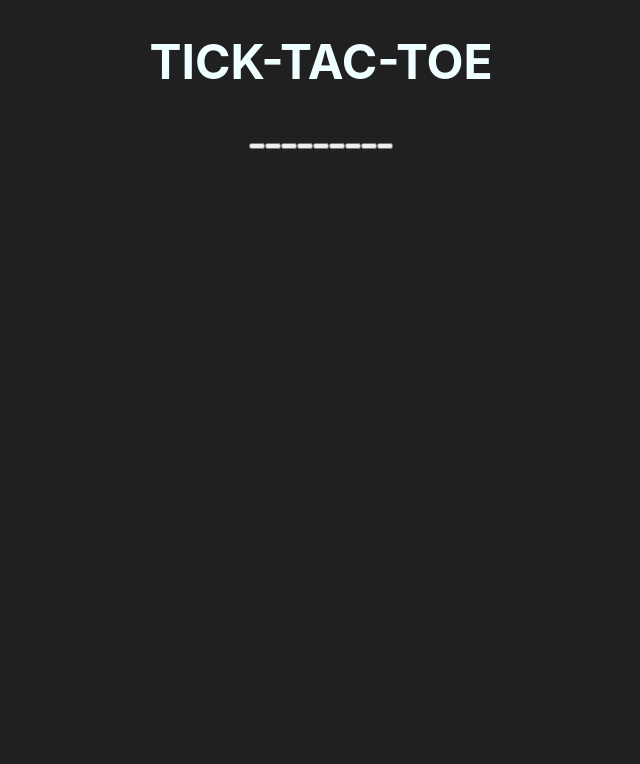
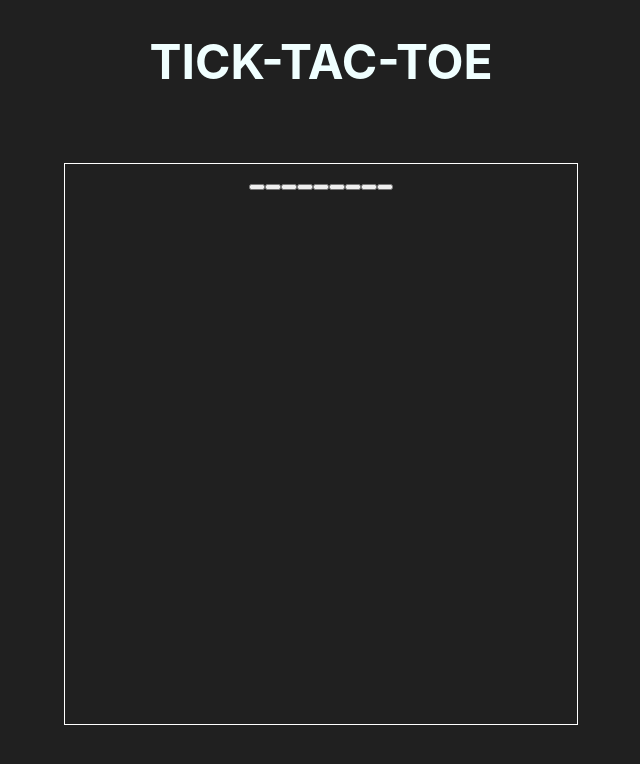
Before and after one commit to AKHIL-GIREESH/AI-ML, a React (Create React App) app in the folder General-AI/TickTacToe/ui/: page / in a window 1280 px wide. Shown: the top 764 px of the page, without its empty margins (319-959 px from the left). Built offline with nearby package versions, Linux system fonts and the light colour scheme.

Commit message:
Tic Tac Toe

```diff
--- a/General-AI/TickTacToe/ui/src/App.css
+++ b/General-AI/TickTacToe/ui/src/App.css
@@ -1,5 +1,9 @@
 .App {
   text-align: center;
+  display: flex;
+  flex-direction: column;
+  justify-content: center;
+  align-items: center;
 }
 
 .App-logo {
@@ -42,3 +46,10 @@ body{
   color: azure;
   font-size: 1.5em;
 }
+
+.Boxes{
+  border: 1px solid white;
+  width:40%;
+  height: 70vh;
+  margin-top:5vh;
+}
--- a/General-AI/TickTacToe/ui/src/App.js
+++ b/General-AI/TickTacToe/ui/src/App.js
@@ -8,10 +8,8 @@ function App() {
   let buttons = []
 
   const generateBoxes = () => {
-    for(let i=0;i<3;i++){
-      for(let j=0;j<3;j++){
+    for(let i=0;i<9;i++){
         buttons.push(<button className='Slots' onClick={() => setVal("X")}>{val}</button>)
-      }
     }
     return buttons
   }
```
